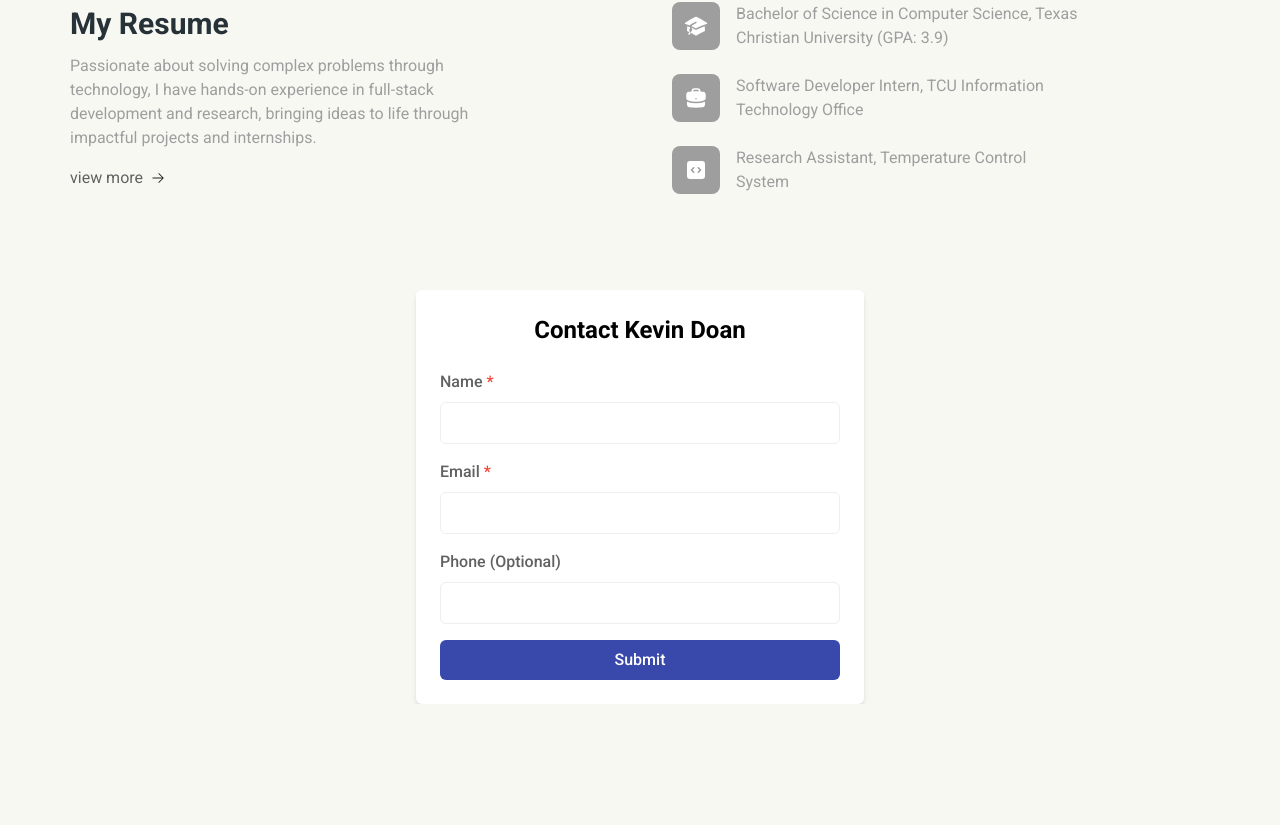
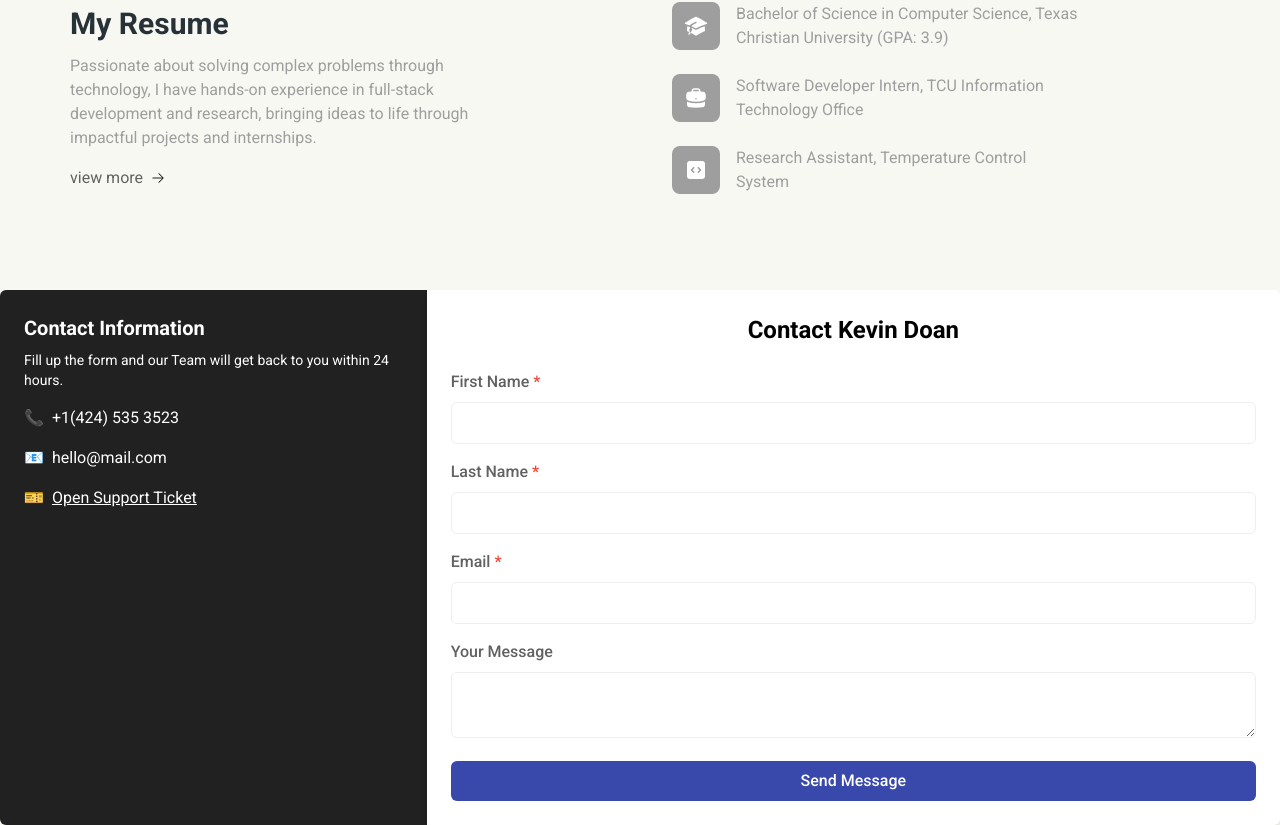
Before and after one commit to Khoadoanduy/Portfolio, a Next.js app: page / in a window 1280 px wide. Shown: the part 2830-3655 px from the top of the page. Before the commit the page ends 3534 px from the top, so only its background shows below. Built offline with nearby package versions, Linux system fonts and the light colour scheme.

Commit message:
minor change to the form

```diff
--- a/src/app/contact-form.tsx
+++ b/src/app/contact-form.tsx
@@ -3,52 +3,78 @@ import React, { useState } from "react";
 
 export default function ContactForm() {
   const [formData, setFormData] = useState({
-    name: "",
+    firstName: "",
+    lastName: "",
     email: "",
-    phone: "",
+    message: "",
   });
 
-  const [message, setMessage] = useState("");
+  const [confirmationMessage, setConfirmationMessage] = useState("");
 
-  const handleChange = (e: React.ChangeEvent<HTMLInputElement>) => {
+  const handleChange = (e: React.ChangeEvent<HTMLInputElement | HTMLTextAreaElement>) => {
     const { name, value } = e.target;
     setFormData({ ...formData, [name]: value });
   };
 
   const handleSubmit = async (e: React.FormEvent<HTMLFormElement>) => {
     e.preventDefault();
-    setMessage("Thank you! Your submission has been received.");
-    setFormData({ name: "", email: "", phone: "" });
+    setConfirmationMessage("Thank you! Your submission has been received.");
+    setFormData({ firstName: "", lastName: "", email: "", message: "" });
   };
 
   return (
+    <div className="flex flex-col md:flex-row">
+      {/* Contact Information Section */}
+      <div className="bg-gray-900 text-white p-6 rounded-l-md w-full md:w-1/3">
+        <h2 className="text-xl font-bold mb-2">Contact Information</h2>
+        <p className="mb-4 text-sm">Fill up the form and our Team will get back to you within 24 hours.</p>
+        <div className="flex items-center mb-4">
+          <span className="mr-2">📞</span>
+          <p>+1(424) 535 3523</p>
+        </div>
+        <div className="flex items-center mb-4">
+          <span className="mr-2">📧</span>
+          <p>hello@mail.com</p>
+        </div>
+        <div className="flex items-center">
+          <span className="mr-2">🎫</span>
+          <a href="#" className="underline">Open Support Ticket</a>
+        </div>
+      </div>
+
+      {/* Form Section */}
       <form
         onSubmit={handleSubmit}
-      name="contact"
-      method="POST"
-      data-netlify="true"
-      netlify-honeypot="bot-field"
-      className="max-w-md mx-auto p-6 bg-white shadow-md rounded-md"
+        className="bg-white p-6 rounded-r-md w-full md:w-2/3 shadow-md"
       >
-      <input type="hidden" name="form-name" value="contact" />
-      <p className="hidden">
-        <label>
-          Don’t fill this out if you're human: <input name="bot-field" />
-        </label>
-      </p>
         <h2 className="text-2xl font-semibold mb-6 text-center">Contact Kevin Doan</h2>
 
-      {message && <p className="mb-4 text-center text-sm text-gray-700">{message}</p>}
+        {confirmationMessage && <p className="mb-4 text-center text-sm text-gray-700">{confirmationMessage}</p>}
 
         <div className="mb-4">
-        <label htmlFor="name" className="block text-gray-700 font-medium mb-2">
-          Name <span className="text-red-500">*</span>
+          <label htmlFor="firstName" className="block text-gray-700 font-medium mb-2">
+            First Name <span className="text-red-500">*</span>
           </label>
           <input
             type="text"
-          id="name"
-          name="name"
-          value={formData.name}
+            id="firstName"
+            name="firstName"
+            value={formData.firstName}
+            onChange={handleChange}
+            required
+            className="w-full px-3 py-2 border rounded-md focus:outline-none focus:border-indigo-500"
+          />
+        </div>
+
+        <div className="mb-4">
+          <label htmlFor="lastName" className="block text-gray-700 font-medium mb-2">
+            Last Name <span className="text-red-500">*</span>
+          </label>
+          <input
+            type="text"
+            id="lastName"
+            name="lastName"
+            value={formData.lastName}
             onChange={handleChange}
             required
             className="w-full px-3 py-2 border rounded-md focus:outline-none focus:border-indigo-500"
@@ -71,14 +97,13 @@ export default function ContactForm() {
         </div>
 
         <div className="mb-4">
-        <label htmlFor="phone" className="block text-gray-700 font-medium mb-2">
-          Phone (Optional)
+          <label htmlFor="message" className="block text-gray-700 font-medium mb-2">
+            Your Message
           </label>
-        <input
-          type="tel"
-          id="phone"
-          name="phone"
-          value={formData.phone}
+          <textarea
+            id="message"
+            name="message"
+            value={formData.message}
             onChange={handleChange}
             className="w-full px-3 py-2 border rounded-md focus:outline-none focus:border-indigo-500"
           />
@@ -88,8 +113,9 @@ export default function ContactForm() {
           type="submit"
           className="w-full px-4 py-2 bg-indigo-600 text-white rounded-md font-medium hover:bg-indigo-700 transition-colors"
         >
-        Submit
+          Send Message
         </button>
       </form>
+    </div>
   );
 }
```
Lines whose indentation alone changed are shown as unchanged.
